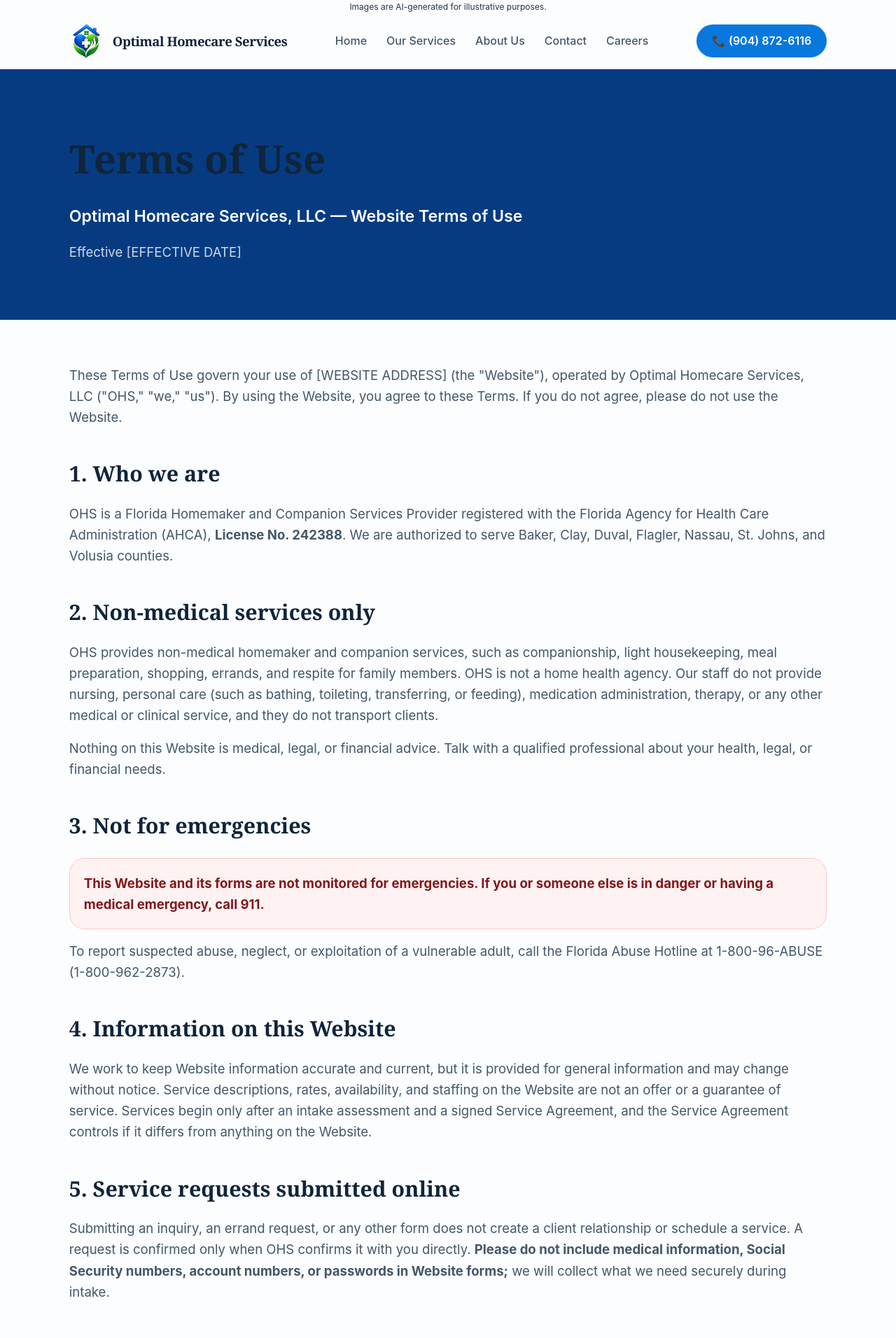
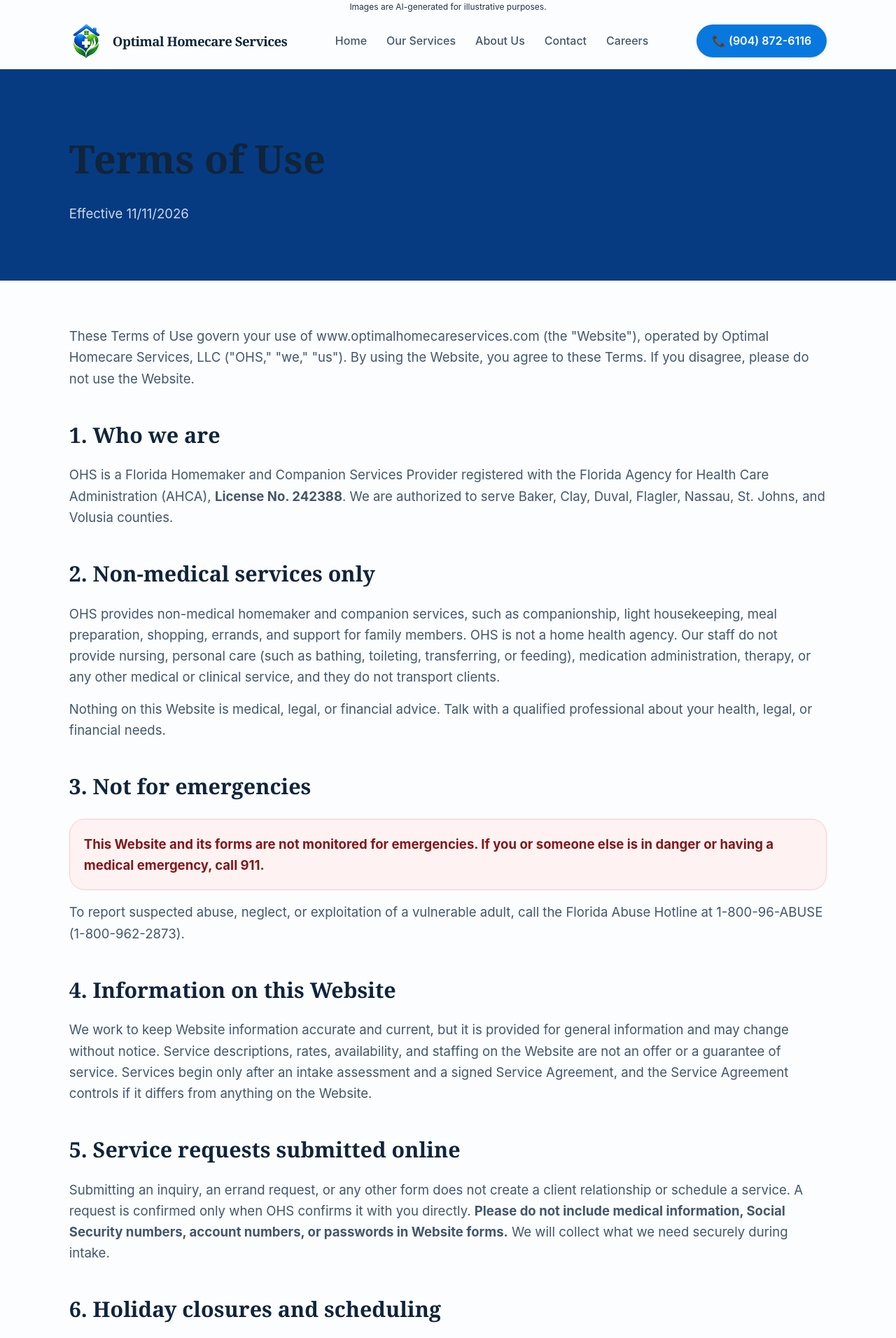
Before and after one commit to adhikarianilkumar/my-firebase-next-app, a Next.js app: page /terms in a window 1280 px wide. Shown: the top 1912 px of the page at 70% size. Built offline with nearby package versions, Linux system fonts and the light colour scheme.

Commit message:
feat: update Privacy Policy and Terms of Use with effective dates and contact information

```diff
--- a/app/privacy/page.tsx
+++ b/app/privacy/page.tsx
@@ -22,20 +22,12 @@ export default function PrivacyPage() {
       {/* Page Header */}
       <section className="bg-brand-blue-900 px-6 py-16 text-white sm:py-20">
         <div className="wrap mx-auto max-w-4xl">
-          <span className="text-sm font-semibold uppercase tracking-widest text-brand-green-500">
-            Legal Information
-          </span>
-
           <h1 className="mt-4 font-display text-step-4 font-bold">
             Privacy Policy
           </h1>
 
-          <p className="mt-4 text-step-1 font-semibold">
-            Optimal Homecare Services, LLC — Website Privacy Policy
-          </p>
-
           <p className="mt-4 text-white/80">
-            Effective [EFFECTIVE DATE]
+            Effective 11/11/2026
           </p>
         </div>
       </section>
@@ -48,7 +40,7 @@ export default function PrivacyPage() {
           <p className="text-step-0 leading-relaxed text-brand-ink-soft">
             This Privacy Policy explains how Optimal Homecare Services,
             LLC ("OHS," "we," "us") collects, uses, shares, and protects
-            information through [WEBSITE ADDRESS] (the "Website") and
+            information through www.optimalhomecareservices.com (the "Website") and
             its online forms.{" "}
             <strong>We do not sell your personal information.</strong>
           </p>
@@ -246,9 +238,7 @@ export default function PrivacyPage() {
             <p className={paragraphClass}>
               The Website uses cookies and similar tools to remember
               preferences and understand how visitors use the site.
-              [List tools, such as Google Analytics, or delete this
-              sentence if none are used.] You can block or delete
-              cookies in your browser settings, though some features
+              You can block or delete cookies in your browser settings, though some features
               may not work. Because there is no common standard for
               "Do Not Track" browser signals, the Website does not
               respond to them.
@@ -260,7 +250,7 @@ export default function PrivacyPage() {
             <h2 className={headingClass}>8. Children</h2>
 
             <p className={paragraphClass}>
-              The Website is not directed to children under 13, and
+              The Website is not directed to children or teens under 18, and
               we do not knowingly collect their personal information.
               If you believe a child has sent us information, contact
               us and we will delete it.
@@ -349,7 +339,7 @@ export default function PrivacyPage() {
 
               <div className="mt-5 space-y-4 text-step-0 leading-relaxed text-brand-ink-soft">
                 <p>
-                  [MAILING ADDRESS]
+                  3168 Peppertree Drive, Middleburg, FL 32068
                 </p>
 
                 <p>
@@ -357,7 +347,8 @@ export default function PrivacyPage() {
                 </p>
 
                 <p>
-                  Email: [CONTACT EMAIL]
+                  Email:
+info@optimalhomecareservices.com
                 </p>
 
                 <p className="border-t border-brand-line pt-4">
--- a/app/terms/page.tsx
+++ b/app/terms/page.tsx
@@ -21,11 +21,8 @@ export default function TermsPage() {
           <h1 className="font-display text-step-4 font-bold">
             Terms of Use
           </h1>
-          <p className="mt-4 text-step-1 font-semibold">
-            Optimal Homecare Services, LLC — Website Terms of Use
-          </p>
           <p className="mt-4 text-white/80">
-            Effective [EFFECTIVE DATE]
+            Effective 11/11/2026
           </p>
         </div>
       </section>
@@ -35,10 +32,10 @@ export default function TermsPage() {
 
           {/* Introduction */}
           <p className="text-step-0 leading-relaxed text-brand-ink-soft">
-            These Terms of Use govern your use of [WEBSITE ADDRESS] (the
+            These Terms of Use govern your use of www.optimalhomecareservices.com (the
             "Website"), operated by Optimal Homecare Services, LLC ("OHS,"
             "we," "us"). By using the Website, you agree to these Terms. If
-            you do not agree, please do not use the Website.
+            you disagree, please do not use the Website.
           </p>
 
           {/* 1. Who we are */}
@@ -59,7 +56,7 @@ export default function TermsPage() {
             <p className={paragraphClass}>
               OHS provides non-medical homemaker and companion services,
               such as companionship, light housekeeping, meal preparation,
-              shopping, errands, and respite for family members. OHS is
+              shopping, errands, and support for family members. OHS is
               not a home health agency. Our staff do not provide nursing,
               personal care (such as bathing, toileting, transferring, or
               feeding), medication administration, therapy, or any other
@@ -122,9 +119,9 @@ export default function TermsPage() {
               directly.{" "}
               <strong>
                 Please do not include medical information, Social Security
-                numbers, account numbers, or passwords in Website forms;
+                numbers, account numbers, or passwords in Website forms.
               </strong>{" "}
-              we will collect what we need securely during intake.
+              We will collect what we need securely during intake.
             </p>
           </section>
 
@@ -151,7 +148,7 @@ export default function TermsPage() {
               of employment. OHS is an equal opportunity employer. Every
               position with client contact requires Level 2 background
               screening under Florida law, and applicants must be at
-              least 18 years old.
+              least 21 years old.
             </p>
           </section>
 
@@ -217,7 +214,8 @@ export default function TermsPage() {
             <p className={paragraphClass}>
               We want the Website to be usable by everyone. If you have
               trouble using any part of it, call (904) 872-6116 or email
-              [CONTACT EMAIL], and we will provide the information
+
+info@optimalhomecareservices.com, and we will provide the information
               another way.
             </p>
           </section>
@@ -301,7 +299,7 @@ export default function TermsPage() {
 
               <div className="mt-5 space-y-4 text-step-0 leading-relaxed text-brand-ink-soft">
                 <p>
-                  [MAILING ADDRESS]
+                  3168 Peppertree Drive, Middleburg, FL 32068
                 </p>
 
                 <p>
@@ -314,7 +312,8 @@ export default function TermsPage() {
                 </p>
 
                 <p>
-                  Email: [CONTACT EMAIL]
+                  Email:
+info@optimalhomecareservices.com
                 </p>
 
                 <p>
```
